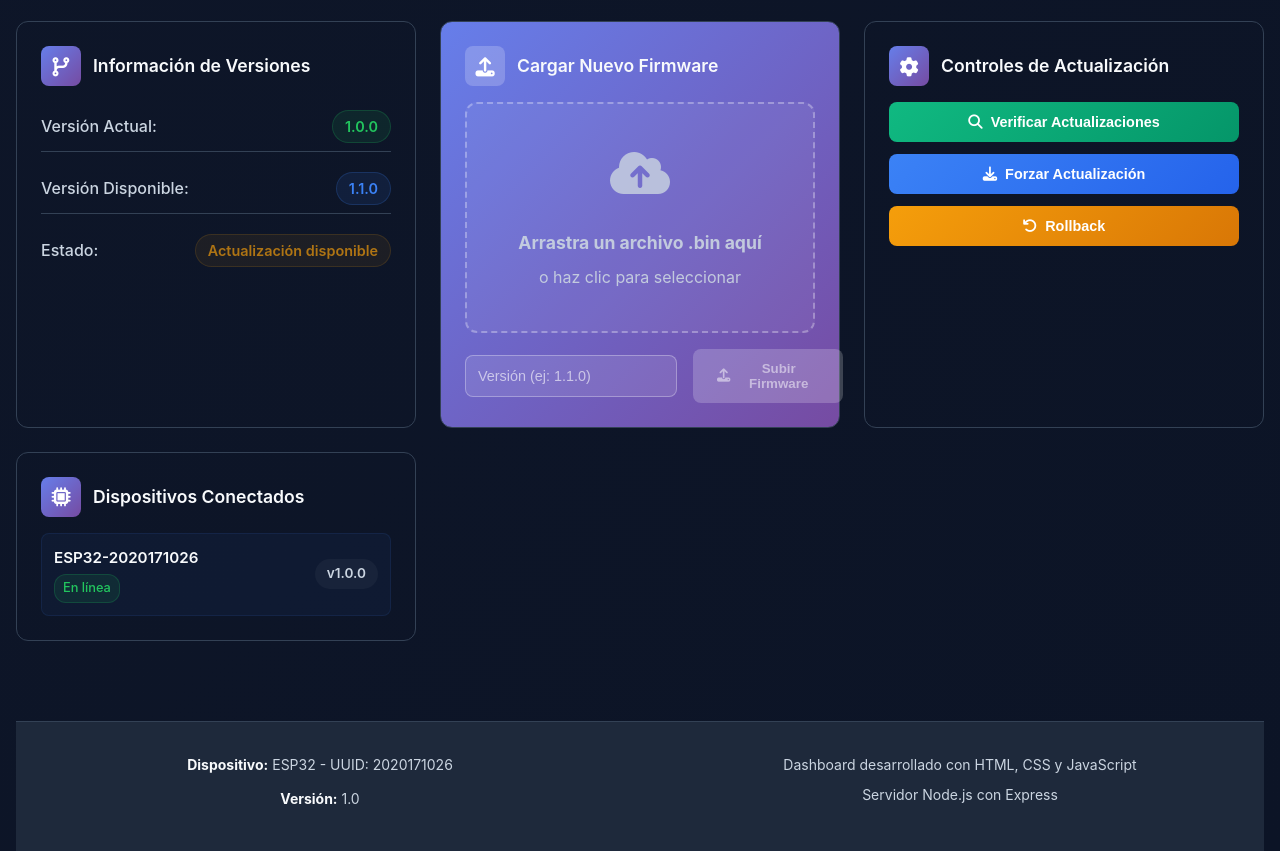
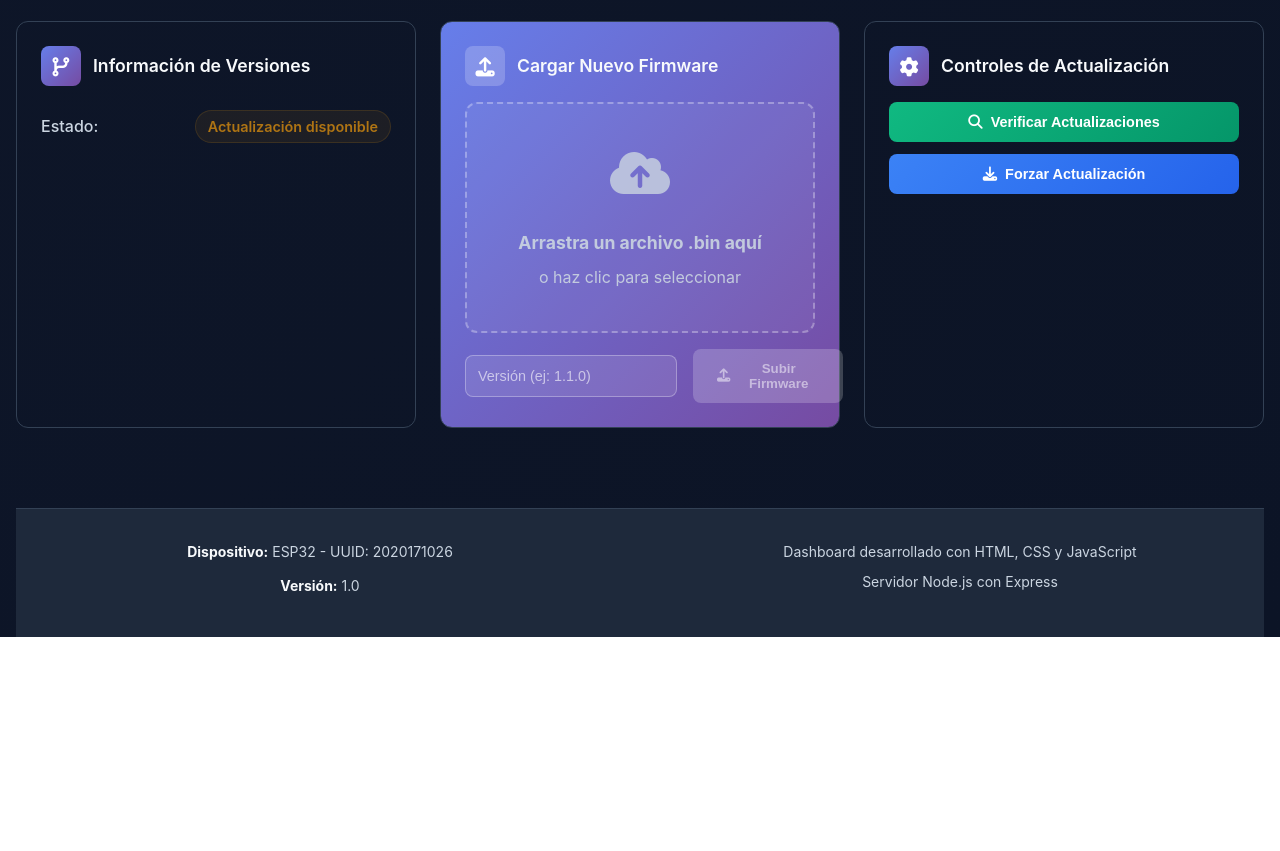
Before and after one commit to CsCheems/dashboard_temps, a website: page public/index.html in a window 1280 px wide. Shown: the part 1698-2549 px from the top of the page. After the commit the page ends 2335 px from the top, so only its background shows below. Drawn offline with nearby package versions, Linux system fonts and the light colour scheme; no server answers.

Commit message:
first commmit

```diff
--- a/public/index.html
+++ b/public/index.html
@@ -163,11 +163,6 @@
                 <div class="chart-container">
                     <div class="chart-header">
                         <h2><i class="fas fa-chart-line"></i> Historial de Temperatura</h2>
-                        <!-- <div class="chart-controls">
-                            <button class="btn-chart active" data-period="1h">1H</button>
-                            <button class="btn-chart" data-period="6h">6H</button>
-                            <button class="btn-chart" data-period="24h">24H</button>
-                        </div> -->
                     </div>
                     <div class="chart-wrapper">
                         <canvas id="temperatureChart"></canvas>
@@ -245,14 +240,6 @@
                         <div class="ota-content">
                             <div class="version-info">
                                 <div class="version-item">
-                                    <span class="version-label">Versión Actual:</span>
-                                    <span class="version-value current" id="currentVersion">1.0.0</span>
-                                </div>
-                                <div class="version-item">
-                                    <span class="version-label">Versión Disponible:</span>
-                                    <span class="version-value available" id="availableVersion">1.1.0</span>
-                                </div>
-                                <div class="version-item">
                                     <span class="version-label">Estado:</span>
                                     <span class="update-status" id="updateStatus">Actualización disponible</span>
                                 </div>
@@ -325,37 +312,12 @@
                                     <i class="fas fa-download"></i>
                                     Forzar Actualización
                                 </button>
-                                <button class="ota-btn rollback-btn" id="rollbackBtn">
-                                    <i class="fas fa-undo"></i>
-                                    Rollback
-                                </button>
                             </div>
                             <div class="ota-progress" id="otaProgress" style="display: none;">
                                 <div class="progress-bar">
                                     <div class="progress-fill" id="progressFill"></div>
                                 </div>
                                 <div class="progress-text" id="progressText">Descargando firmware...</div>
-                            </div>
-                        </div>
-                    </div>
-
-                    <!-- Dispositivos Conectados -->
-                    <div class="ota-card devices-card">
-                        <div class="ota-header">
-                            <div class="ota-icon">
-                                <i class="fas fa-microchip"></i>
-                            </div>
-                            <h4>Dispositivos Conectados</h4>
-                        </div>
-                        <div class="ota-content">
-                            <div class="device-list">
-                                <div class="device-item">
-                                    <div class="device-info">
-                                        <div class="device-name">ESP32-2020171026</div>
-                                        <div class="device-status online">En línea</div>
-                                    </div>
-                                    <div class="device-version">v1.0.0</div>
-                                </div>
                             </div>
                         </div>
                     </div>
--- a/public/styles.css
+++ b/public/styles.css
@@ -1279,6 +1279,7 @@ body {
 
 .upload-controls {
     display: flex;
+    justify-content: space-between;
     gap: 1rem;
     align-items: center;
 }
```
